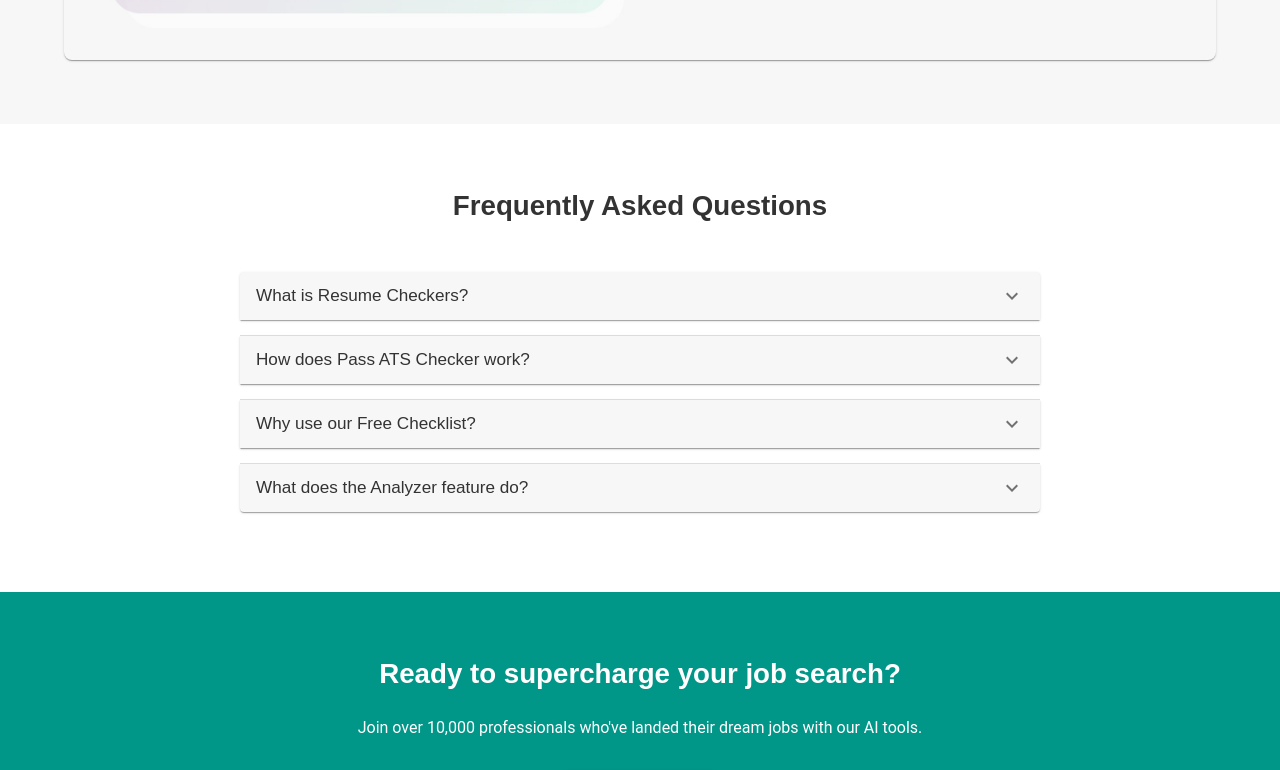
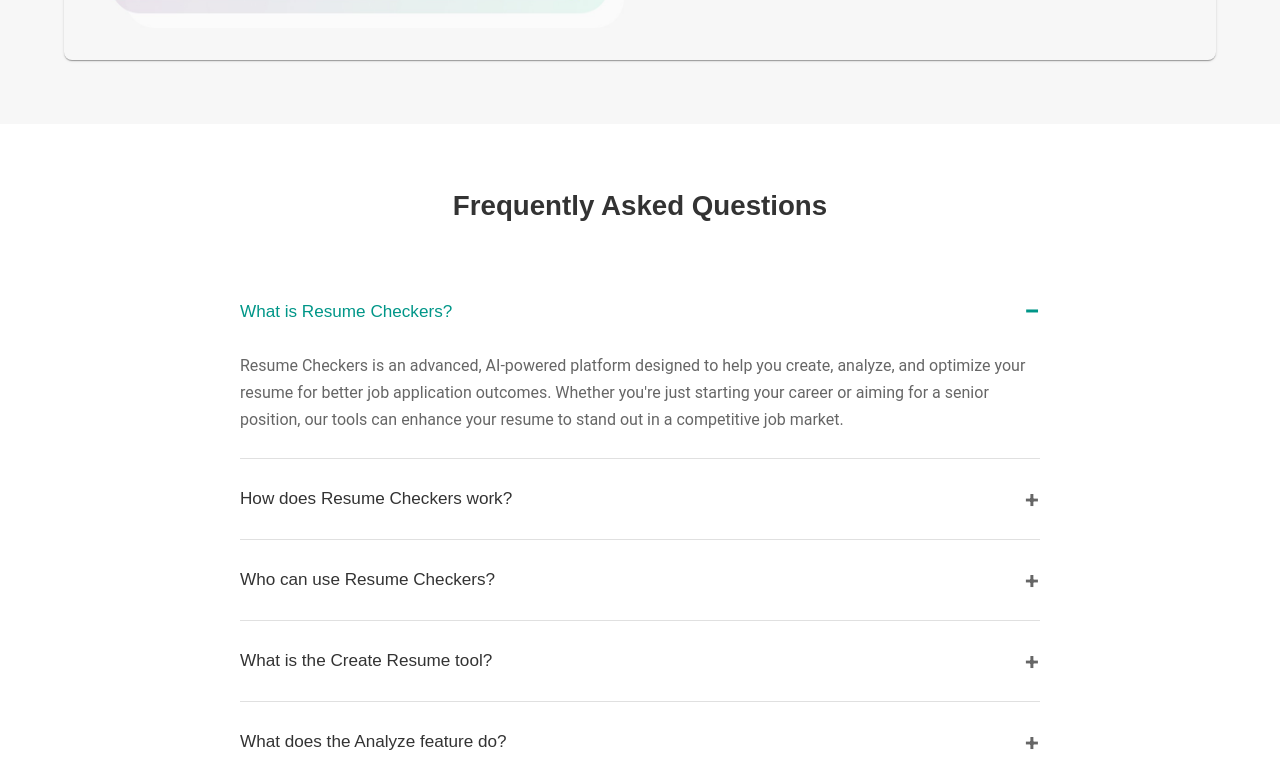
Before and after one commit to djubx/resume-analyzer, a Next.js app: page / in a window 1280 px wide. Shown: the part 2001-2771 px from the top of the page. Built offline with nearby package versions, Linux system fonts and the light colour scheme.

Commit message:
Update the faq

```diff
--- a/src/app/page.tsx
+++ b/src/app/page.tsx
@@ -4,6 +4,7 @@
 import Link from "next/link";
 import Image from "next/image";
 import Navbar from "@/components/Navbar";
+import FAQ from "@/components/FAQ";
 import { SpeedInsights } from "@vercel/speed-insights/next";
 import { Analytics } from "@vercel/analytics/react";
 import {
@@ -22,6 +23,7 @@
 } from '@mui/material';
 import { ExpandMore as ExpandMoreIcon } from '@mui/icons-material';
 import { FaFileAlt, FaChartLine, FaCheckCircle, FaListAlt } from 'react-icons/fa';
+import React from 'react';
 
 export default function Home() {
   const theme = useTheme();
@@ -50,25 +52,6 @@
       title: "ATS Score",
       description: "Get your resume's ATS compatibility score instantly.",
       href: "/resume-checklist"
-    }
-  ];
-
-  const faqs = [
-    {
-      question: "What is Resume Checkers?",
-      answer: "Resume Checkers is an AI-powered platform that helps you create, analyze, and optimize your resume for better job search success."
-    },
-    {
-      question: "How does Pass ATS Checker work?",
-      answer: "Our ATS checker analyzes your resume against common ATS systems and provides feedback to improve compatibility and visibility."
-    },
-    {
-      question: "Why use our Free Checklist?",
-      answer: "Our comprehensive checklist ensures your resume includes all essential elements for maximum impact and professionalism."
-    },
-    {
-      question: "What does the Analyzer feature do?",
-      answer: "The Analyzer provides detailed feedback on your resume's content, format, and effectiveness, with specific suggestions for improvement."
     }
   ];
 
@@ -252,23 +235,7 @@
       </Box>
 
       {/* FAQ Section */}
-      <Container maxWidth="lg" sx={{ py: 8 }}>
-        <Typography variant="h2" align="center" sx={{ mb: 6 }}>
-          Frequently Asked Questions
-        </Typography>
-        <Box sx={{ maxWidth: 800, mx: 'auto' }}>
-          {faqs.map((faq, index) => (
-            <Accordion key={index} sx={{ mb: 2 }}>
-              <AccordionSummary expandIcon={<ExpandMoreIcon />}>
-                <Typography variant="h4">{faq.question}</Typography>
-              </AccordionSummary>
-              <AccordionDetails>
-                <Typography variant="body1">{faq.answer}</Typography>
-              </AccordionDetails>
-            </Accordion>
-          ))}
-        </Box>
-      </Container>
+      <FAQ />
 
       {/* CTA Section */}
       <Box sx={{ bgcolor: 'primary.main', color: 'white', py: 8 }}>
--- /dev/null
+++ b/src/components/FAQ.tsx
@@ -0,0 +1,124 @@
+'use client';
+
+import React from 'react';
+import {
+  Box,
+  Typography,
+  Accordion,
+  AccordionSummary,
+  AccordionDetails,
+  Container
+} from '@mui/material';
+
+interface FAQItem {
+  question: string;
+  answer: string;
+}
+
+interface FAQProps {
+  title?: string;
+  faqs?: FAQItem[];
+}
+
+// Default FAQ data
+const defaultFaqs = [
+  {
+    question: "What is Resume Checkers?",
+    answer: "Resume Checkers is an advanced, AI-powered platform designed to help you create, analyze, and optimize your resume for better job application outcomes. Whether you're just starting your career or aiming for a senior position, our tools can enhance your resume to stand out in a competitive job market."
+  },
+  {
+    question: "How does Resume Checkers work?",
+    answer: "We use cutting-edge AI algorithms to thoroughly examine your resume, highlighting strengths, pinpointing areas for improvement, providing an ATS (Applicant Tracking System) score, and generating an action plan. Our goal is to ensure your resume meets modern hiring standards, giving you an edge in today's competitive environment."
+  },
+  {
+    question: "Who can use Resume Checkers?",
+    answer: "Resume Checkers is designed for job seekers at all career levels - from students and recent graduates to experienced professionals and executives. Our tools adapt to your specific needs, whether you're creating your first resume or updating an existing one for a senior position."
+  },
+  {
+    question: "What is the Create Resume tool?",
+    answer: "Our Create Resume tool is an intuitive resume builder that helps you create professional, ATS-friendly resumes in minutes. Choose from expert-designed templates, customize sections, and receive real-time suggestions to craft a compelling resume that showcases your skills and experience effectively."
+  },
+  {
+    question: "What does the Analyze feature do?",
+    answer: "The Analyze feature provides comprehensive feedback on your existing resume. It evaluates content quality, keyword optimization, formatting, and overall effectiveness. You'll receive actionable insights on strengths and areas for improvement, with specific recommendations to enhance your resume's impact."
+  }
+];
+
+export default function FAQ({ title = "Frequently Asked Questions", faqs = defaultFaqs }: FAQProps) {
+  const [expandedPanel, setExpandedPanel] = React.useState<number | false>(0);
+
+  const handleAccordionChange = (panel: number) => (event: React.SyntheticEvent, isExpanded: boolean) => {
+    setExpandedPanel(isExpanded ? panel : false);
+  };
+
+  return (
+    <Container maxWidth="lg" sx={{ py: 8 }}>
+      {title && (
+        <Typography variant="h2" align="center" sx={{ mb: 6 }}>
+          {title}
+        </Typography>
+      )}
+      <Box sx={{ maxWidth: 800, mx: 'auto' }}>
+        {faqs.map((faq, index) => (
+          <Accordion
+            key={index}
+            expanded={expandedPanel === index}
+            onChange={handleAccordionChange(index)}
+            disableGutters
+            sx={{
+              mb: 0,
+              boxShadow: 'none',
+              '&:before': { display: 'none' },
+              borderBottom: '1px solid',
+              borderColor: 'divider',
+              borderRadius: 0,
+              bgcolor: 'transparent',
+            }}
+          >
+            <AccordionSummary
+              expandIcon={
+                <Box sx={{
+                  color: expandedPanel === index ? 'primary.main' : 'text.secondary',
+                  fontSize: '1.5rem',
+                  fontWeight: 'bold'
+                }}>
+                  {expandedPanel === index ? "−" : "+"}
+                </Box>
+              }
+              sx={{
+                px: 0,
+                py: 2,
+                minHeight: '60px',
+                '& .MuiAccordionSummary-content': {
+                  margin: '12px 0',
+                }
+              }}
+            >
+              <Typography
+                variant="h4"
+                sx={{
+                  color: expandedPanel === index ? 'primary.main' : 'text.primary',
+                  fontSize: '1.25rem',
+                  fontWeight: 500
+                }}
+              >
+                {faq.question}
+              </Typography>
+            </AccordionSummary>
+            <AccordionDetails sx={{ px: 0, pb: 3, pt: 0 }}>
+              <Typography
+                variant="body1"
+                sx={{
+                  color: 'text.secondary',
+                  lineHeight: 1.7
+                }}
+              >
+                {faq.answer}
+              </Typography>
+            </AccordionDetails>
+          </Accordion>
+        ))}
+      </Box>
+    </Container>
+  );
+}
```
Also changed, not shown: 1 other file (tests, documents, lock files or other folders).
